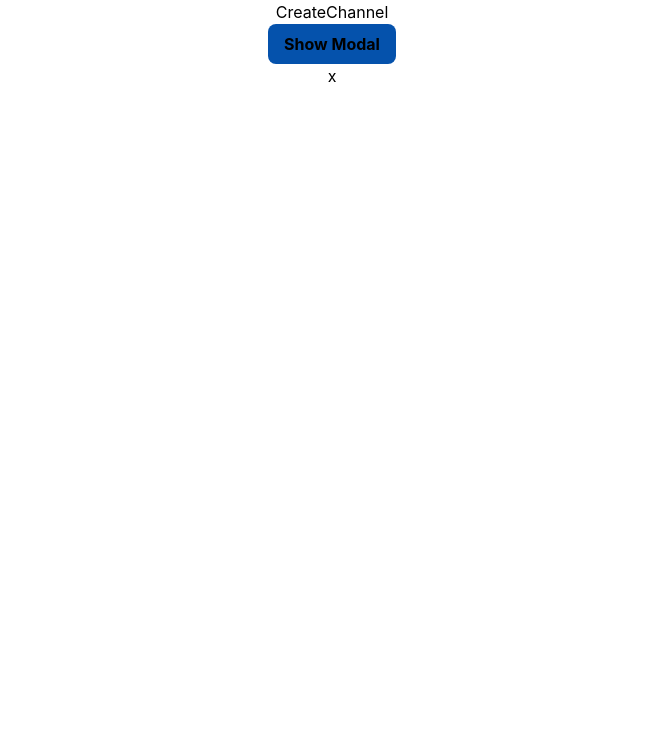
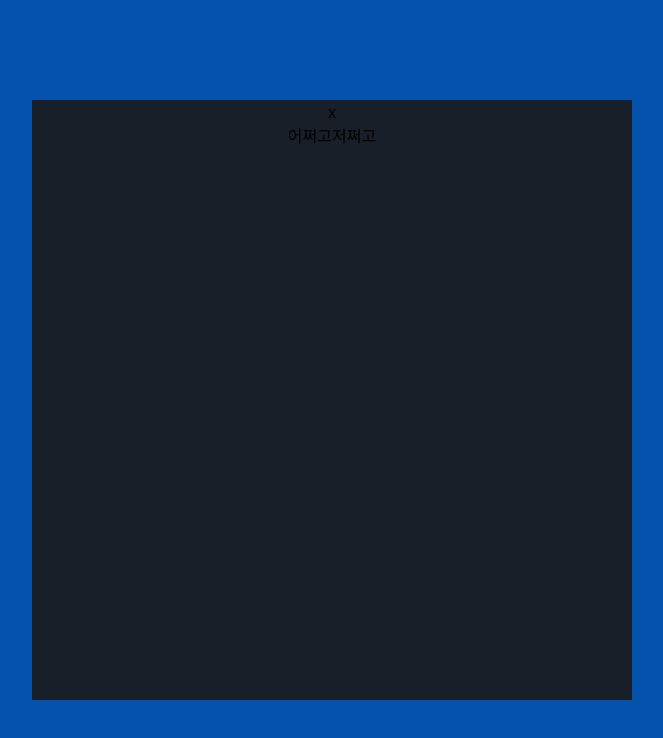
Before and after one commit to drsuneamer/MeetUp, a React (Create React App) app in the folder frontend/: page /create-channel in a window 1280 px wide. Both pictures are taken after a click on the button "Show Modal". Shown: the top 738 px of the page, without its empty margins (308-971 px from the left). Built offline with nearby package versions, Linux system fonts and the light colour scheme.

Commit message:
[#S07P31A102-78][FE] feat: change modal logic

```diff
--- a/frontend/src/components/modal/Modal.tsx
+++ b/frontend/src/components/modal/Modal.tsx
@@ -1,22 +1,28 @@
-import React from 'react';
-interface props {
-  isOpen: boolean;
-  isClose: () => void; // 함수 타입 정의
+import React, { PropsWithChildren }from 'react';
+interface ModalDefaultType {
+  onClickToggleModal: () => void;  // 함수 타입 정의
 }
-const Modal = (props: props): React.ReactElement => {
-  const { isOpen, isClose } = props;
 
+function Modal({
+  onClickToggleModal,
+}: PropsWithChildren<ModalDefaultType>) {
   return (
-    <div>
-      <div className={isOpen ? 'bg' : ''} />
-      <div className={isOpen ? 'modal active' : 'modal'}>
-        {isOpen ? (
-          <div>
-             <button className="close" onClick={isClose}> x </button>
-          </div>
-        ) : null}
-      </div>
+    <div className="w-[100%] h-[100%] fixed flex justify-center items-center">
+      <div className="w-[600px] h-[600px] flex flex-col items-center bg-body z-10">
+        <div onClick={onClickToggleModal}>x</div>
+        어쩌고저쩌고
+        </div>
+      <div
+        className='w-[100%] h-[100%] fixed top:0 z-9 bg-title'
+        onClick={(e: React.MouseEvent) => {
+          e.preventDefault();
+
+          if (onClickToggleModal) {
+            onClickToggleModal();
+          }
+        }}
+      />
     </div>
   );
-};
+}
 export default Modal;
--- a/frontend/src/pages/CreateChannel.tsx
+++ b/frontend/src/pages/CreateChannel.tsx
@@ -1,21 +1,23 @@
-import { useState } from 'react';
+import { useState, useCallback } from 'react';
 import Modal from '../components/modal/Modal';
 
 function CreateChannel() {
-  const [visibleModal, setVisibleModal] = useState<boolean>(false)
+  const [isOpenModal, setIsOpenModal] = useState<boolean>(false)
+  const onClickToggleModal = useCallback(() => {
+    setIsOpenModal(!isOpenModal);
+  }, [isOpenModal]);
 
-  function open() {
-    setVisibleModal(!visibleModal);
-  }
-
-  function onClose() {
-    setVisibleModal(!visibleModal);
-  }
   return (
     <div className="CreateChannel">
-      <h1>CreateChannel</h1>
-      <button className='bg-title hover:bg-blue-700 text-white font-bold py-2 px-4 rounded' onClick={open}>Show Modal</button>
-      <Modal isOpen={visibleModal} isClose={onClose}></Modal>
+      <div className="w-[100%] h-[100%] flex flex-col items-center">
+        <h1>CreateChannel</h1>
+        {isOpenModal && (
+          <Modal onClickToggleModal={onClickToggleModal}>
+          </Modal>
+        )}
+        <button className='bg-title hover:bg-blue-700 text-white font-bold py-2 px-4 rounded w-[200px] h-[50px]' onClick={onClickToggleModal}>Show Modal</button>
+      </div>
+
     </div>
   );
 }
```
